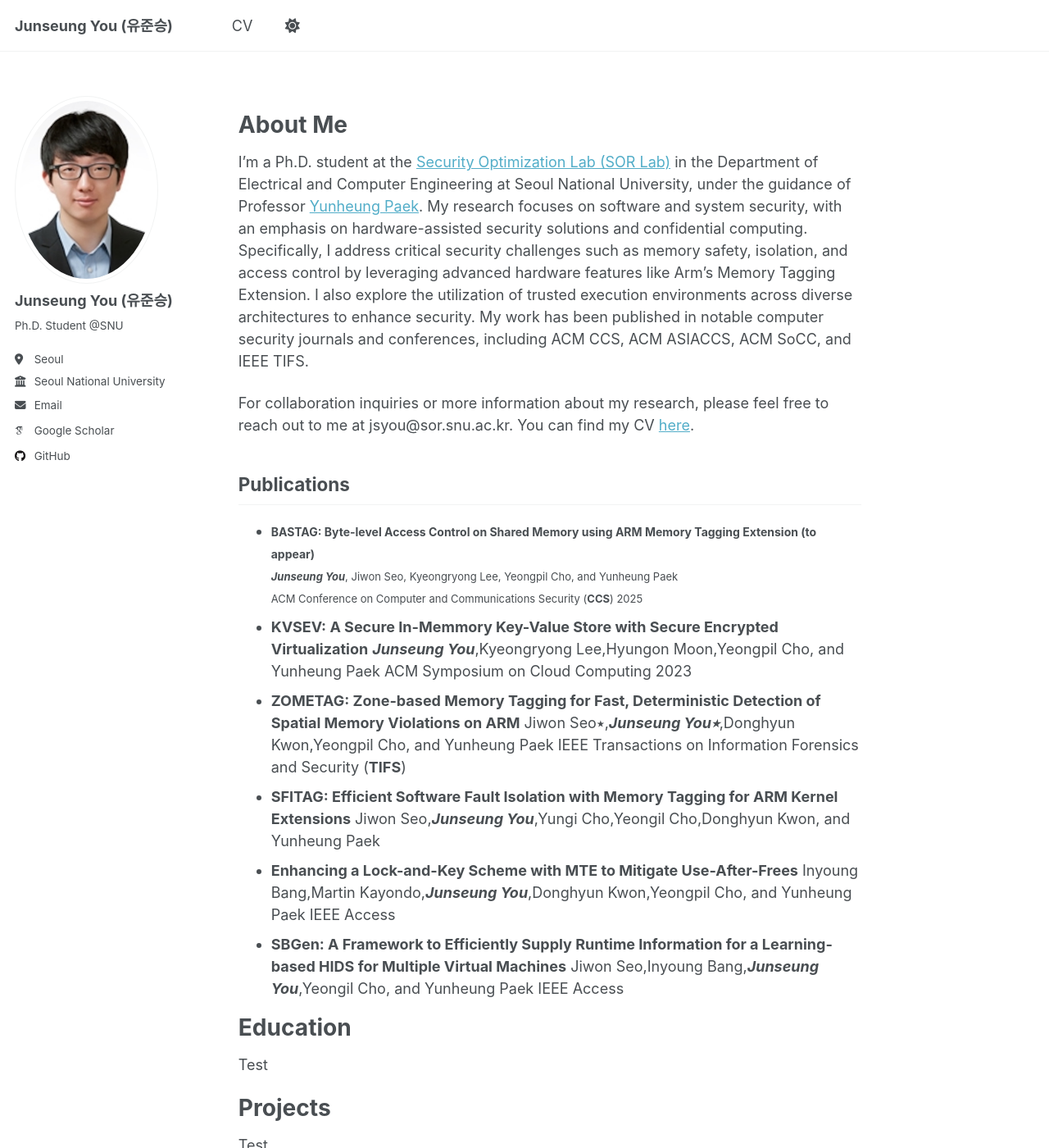
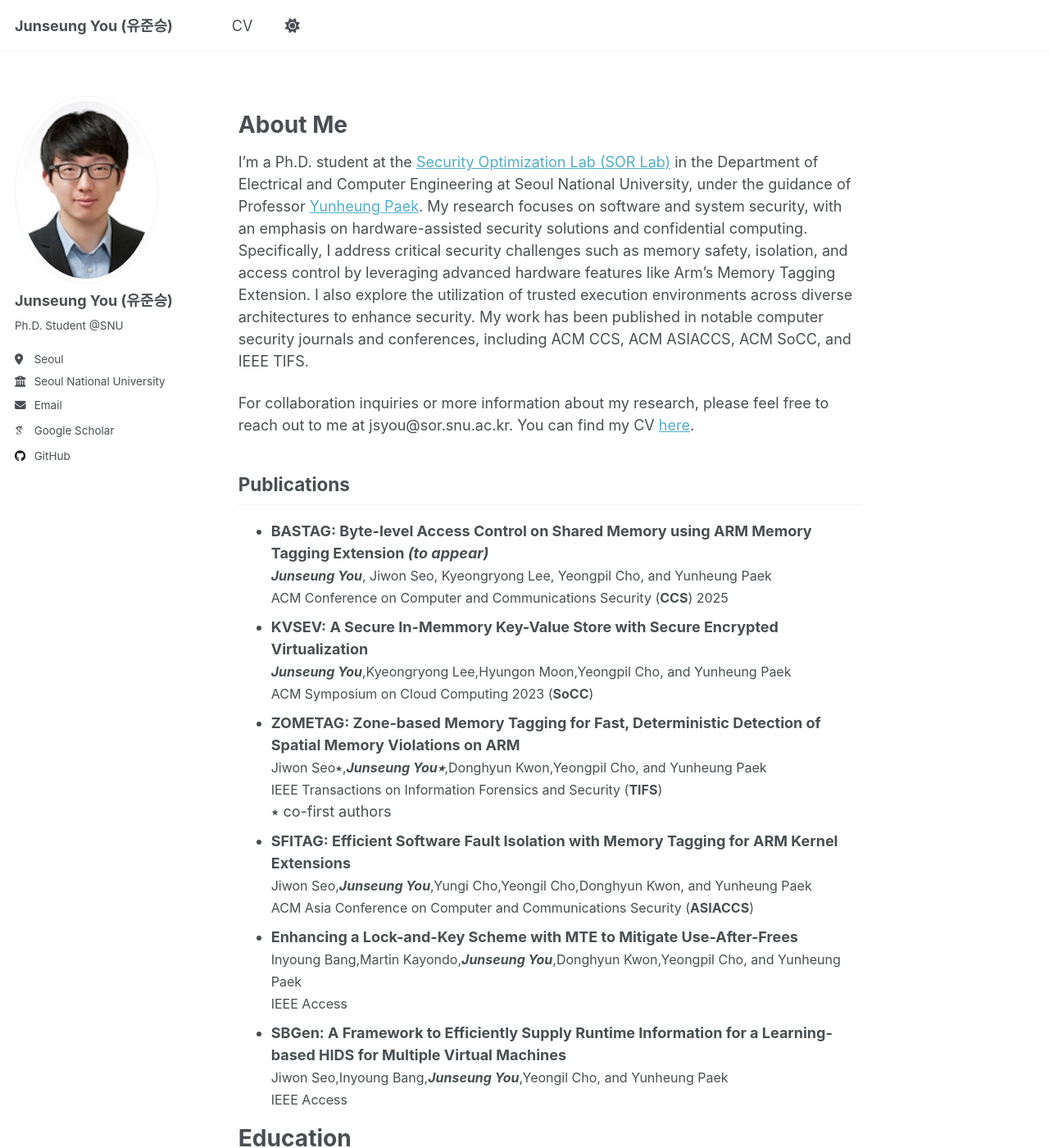
Before and after one commit to junseungyou/junseungyou, a Jekyll site: the page built from _pages/about.md, in a window 1280 px wide and 1400 px high. Shown: the whole window at 82% size. Built offline with Jekyll 4.4.1, drawn with Linux system fonts in a browser that asks for light colours; some web fonts are replaced.

Commit message:
Update about.md

```diff
--- a/_pages/about.md
+++ b/_pages/about.md
@@ -17,23 +17,25 @@ For collaboration inquiries or more information about my research, please feel f
 
 Publications
 ------
-- <span style="font-size: 14px;">**BASTAG: Byte-level Access Control on Shared Memory using ARM Memory Tagging Extension (to appear)**</span><br>
-  <span style="font-size: 13px;">_**Junseung You**_, Jiwon Seo, Kyeongryong Lee, Yeongpil Cho, and Yunheung Paek</span><br>
-  <span style="font-size: 13px;">ACM Conference on Computer and Communications Security (**CCS**) 2025</span><br>
-- **KVSEV: A Secure In-Memmory Key-Value Store with Secure Encrypted Virtualization**
-  _**Junseung You**_,Kyeongryong Lee,Hyungon Moon,Yeongpil Cho, and Yunheung Paek
-  ACM Symposium on Cloud Computing 2023
-- **ZOMETAG: Zone-based Memory Tagging for Fast, Deterministic Detection of Spatial Memory Violations on ARM**
-  Jiwon Seo⭑,_**Junseung You⭑**_,Donghyun Kwon,Yeongpil Cho, and Yunheung Paek
-  IEEE Transactions on Information Forensics and Security (**TIFS**)
-- **SFITAG: Efficient Software Fault Isolation with Memory Tagging for ARM Kernel Extensions**
-  Jiwon Seo,_**Junseung You**_,Yungi Cho,Yeongil Cho,Donghyun Kwon, and Yunheung Paek
-- **Enhancing a Lock-and-Key Scheme with MTE to Mitigate Use-After-Frees**
-  Inyoung Bang,Martin Kayondo,_**Junseung You**_,Donghyun Kwon,Yeongpil Cho, and Yunheung Paek
-  IEEE Access
-- **SBGen: A Framework to Efficiently Supply Runtime Information for a Learning-based HIDS for Multiple Virtual Machines**
-  Jiwon Seo,Inyoung Bang,_**Junseung You**_,Yeongil Cho, and Yunheung Paek
-  IEEE Access
+- <span style="font-size: 18px;">**BASTAG: Byte-level Access Control on Shared Memory using ARM Memory Tagging Extension _(to appear)_**</span><br>
+  <span style="font-size: 16px;">_**Junseung You**_, Jiwon Seo, Kyeongryong Lee, Yeongpil Cho, and Yunheung Paek</span><br>
+  <span style="font-size: 16px;">ACM Conference on Computer and Communications Security (**CCS**) 2025</span><br>
+- <span style="font-size: 18px;">**KVSEV: A Secure In-Memmory Key-Value Store with Secure Encrypted Virtualization**</span><br>
+  <span style="font-size: 16px;">_**Junseung You**_,Kyeongryong Lee,Hyungon Moon,Yeongpil Cho, and Yunheung Paek</span><br>
+  <span style="font-size: 16px;">ACM Symposium on Cloud Computing 2023 (**SoCC**)</span><br>
+- <span style="font-size: 18px;">**ZOMETAG: Zone-based Memory Tagging for Fast, Deterministic Detection of Spatial Memory Violations on ARM**</span><br>
+  <span style="font-size: 16px;">Jiwon Seo⭑,_**Junseung You⭑**_,Donghyun Kwon,Yeongpil Cho, and Yunheung Paek</span><br>
+  <span style="font-size: 16px;">IEEE Transactions on Information Forensics and Security (**TIFS**)</span><br>
+  ⭑ co-first authors
+- <span style="font-size: 18px;">**SFITAG: Efficient Software Fault Isolation with Memory Tagging for ARM Kernel Extensions**</span><br>
+  <span style="font-size: 16px;">Jiwon Seo,_**Junseung You**_,Yungi Cho,Yeongil Cho,Donghyun Kwon, and Yunheung Paek</span><br>
+  <span style="font-size: 16px;">ACM Asia Conference on Computer and Communications Security (**ASIACCS**)</span><br>
+- <span style="font-size: 18px;">**Enhancing a Lock-and-Key Scheme with MTE to Mitigate Use-After-Frees**</span><br>
+  <span style="font-size: 16px;">Inyoung Bang,Martin Kayondo,_**Junseung You**_,Donghyun Kwon,Yeongpil Cho, and Yunheung Paek</span><br>
+  <span style="font-size: 16px;">IEEE Access</span><br>
+- <span style="font-size: 18px;">**SBGen: A Framework to Efficiently Supply Runtime Information for a Learning-based HIDS for Multiple Virtual Machines**</span><br>
+  <span style="font-size: 16px;">Jiwon Seo,Inyoung Bang,_**Junseung You**_,Yeongil Cho, and Yunheung Paek</span><br>
+  <span style="font-size: 16px;">IEEE Access</span><br>
 
 
 Education
```
